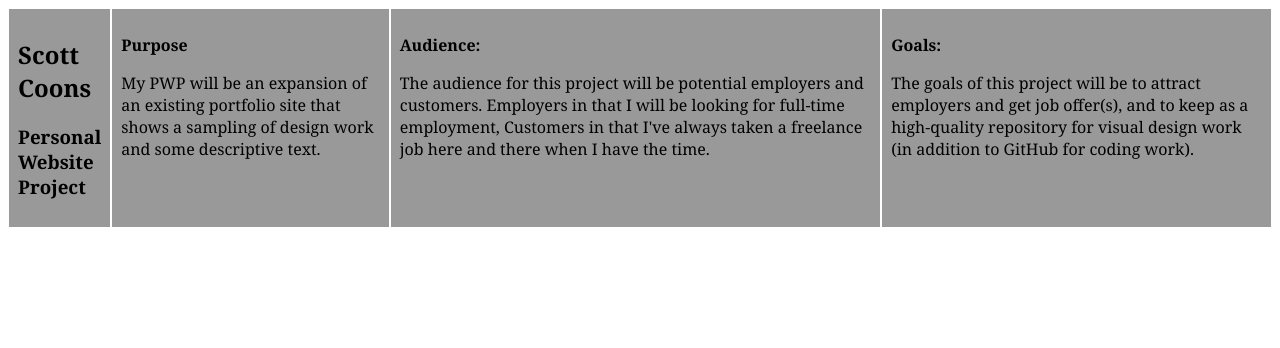
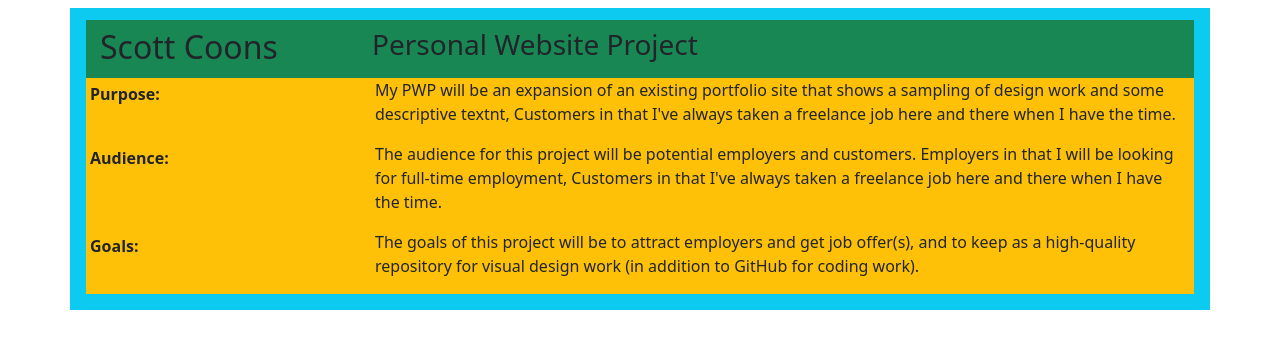
Before and after one commit to ScottCoons/my-pwp-ScottCoons, a plain HTML site: page public_html/documentation/milestone-1.html in a window 1280 px wide. Drawn offline with nearby package versions, Linux system fonts and the light colour scheme.

Commit message:
initial commit

```diff
--- a/public_html/documentation/milestone-1.html
+++ b/public_html/documentation/milestone-1.html
@@ -3,50 +3,59 @@
 <head>
     <meta charset="UTF-8">
     <title>PWP | Scott Coons</title>
-    <link rel="stylesheet" href="styles.css" type="text/css" />
+
+    <!-- Bootstrap CSS -->
+    <link href="https://cdn.jsdelivr.net/npm/bootstrap@5.0.2/dist/css/bootstrap.min.css" rel="stylesheet" integrity="sha384-EVSTQN3/azprG1Anm3QDgpJLIm9Nao0Yz1ztcQTwFspd3yD65VohhpuuCOmLASjC" crossorigin="anonymous">
+
 </head>
 
-<body>
+<body bgcolor="#a9a9a9">
+<!-- Bootstrap JS -->
+<script src="https://cdn.jsdelivr.net/npm/bootstrap@5.0.2/dist/js/bootstrap.bundle.min.js" integrity="sha384-MrcW6ZMFYlzcLA8Nl+NtUVF0sA7MsXsP1UyJoMp4YLEuNSfAP+JcXn/tWtIaxVXM" crossorigin="anonymous"></script>
 
-<div class="container">
-    <div class="row">
-        <div class="col-3">
-            <h2>Scott Coons</h2>
+
+<section class="container p-3 my-2 bg-info">
+
+<div class="container bg-success m">
+    <div class="row g-1 bg-success">
+        <div class="col-3 p-1 bg-success">
+            <h2 p-1>Scott Coons</h2>
         </div>
-        <div class="col-9">
+        <div class="col-9 p-1 bg-success">
             <h3>Personal Website Project</h3>
         </div>
     </div>
 
-    <div class="row">
-        <div class="col-3">
-            <p><strong>Purpose</strong></p>
+
+    <div class="row" g-1 bg-warning>
+        <div class="col-3 p-1 bg-warning">
+            <p><strong>Purpose:</strong></p>
         </div>
-        <div class="col-9">
-            <p>My PWP will be an expansion of an existing portfolio site that shows a sampling of design work and some descriptive text.</p>
+        <div class="col-9 bg-warning">
+            <p>My PWP will be an expansion of an existing portfolio site that shows a sampling of design work and some descriptive textnt, Customers in that I've always taken a freelance job here and there when I have the time.</p>
         </div>
     </div>
 
-    <div class="row">
-        <div class="col-3">
+    <div class="row" g-1 bg-warning>
+        <div class="col-3 p-1 bg-warning">
             <p><strong>Audience:</strong></p>
         </div>
-        <div class="col-9">
+        <div class="col-9 bg-warning">
             <p>The audience for this project will be potential employers and customers.  Employers in that I will be looking for full-time employment, Customers in that I've always taken a freelance job here and there when I have the time.</p>
         </div>
     </div>
 
-    <div class="row">
-        <div class="col-3">
+    <div class="row" g-1 bg-warning>
+        <div class="col-3 p-1 bg-warning">
             <p><strong>Goals:</strong></p>
         </div>
-        <div class="col-9">
+        <div class="col-9 bg-warning">
             <p>The goals of this project will be to attract employers and get job offer(s), and to keep as a high-quality repository for visual design work (in addition to GitHub for coding work).</p>
         </div>
     </div>
 
 </div>
 
-
+</section>
 </body>
 </html>
```
